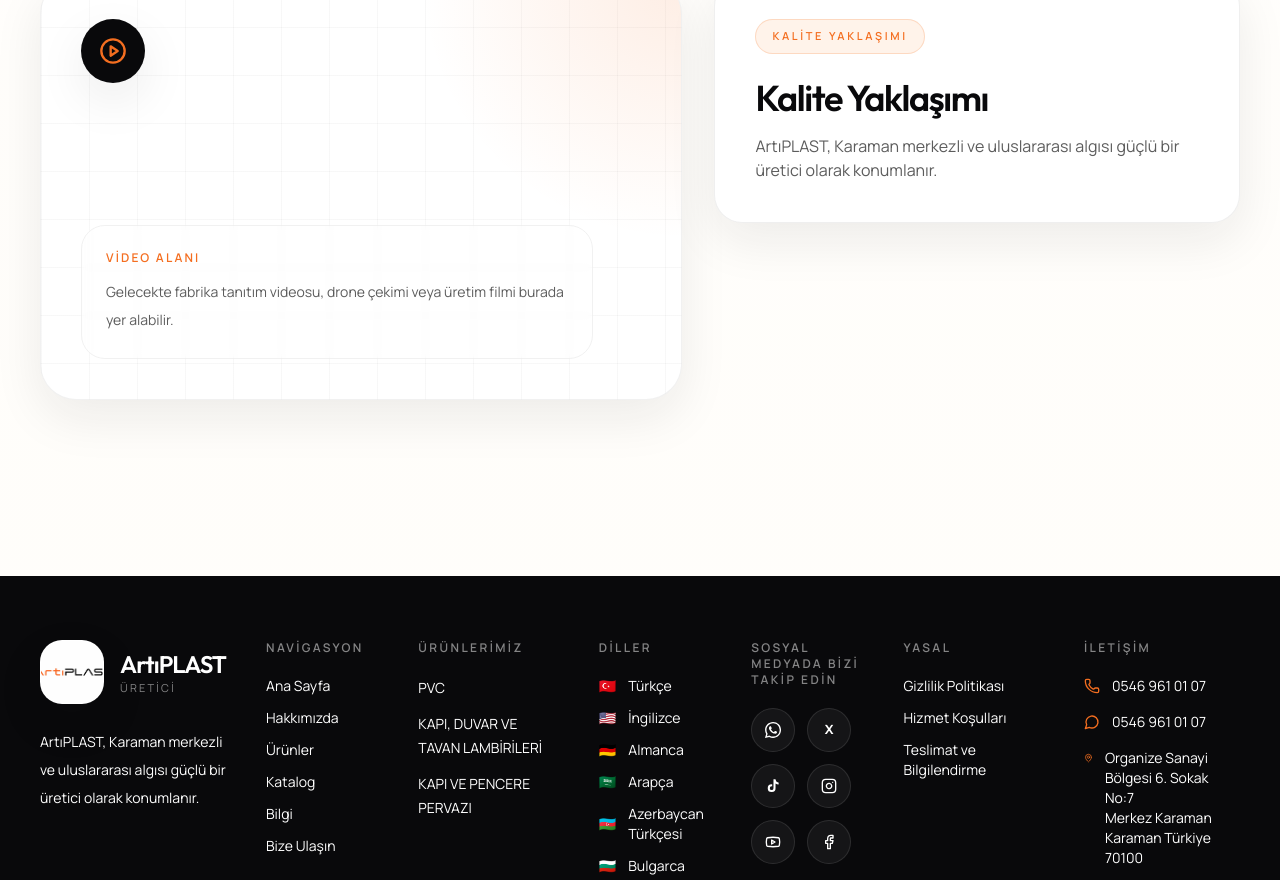
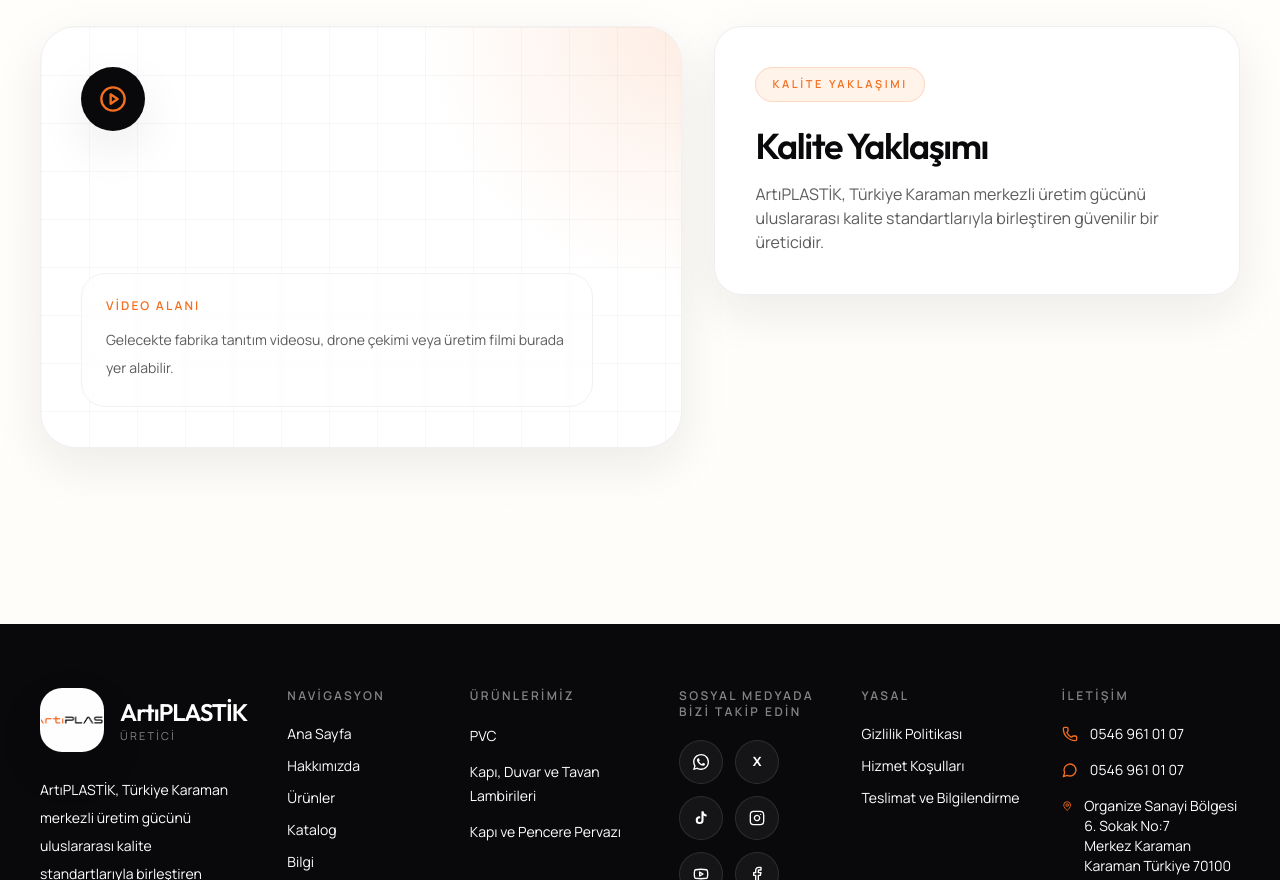
Before and after one commit to artiplastfab/artiplast-site, a Next.js app: page /about in a window 1280 px wide. Shown: the part 1920-2800 px from the top of the page. Built offline with nearby package versions, Linux system fonts and the light colour scheme.

Commit message:
header ve footer güncellendi, diller kaldırıldı, marka ArtıPLASTİK olarak değiştirildi

```diff
--- a/app/[locale]/about/page.tsx
+++ b/app/[locale]/about/page.tsx
@@ -20,7 +20,7 @@
     locale: safeLocale,
     title: "About",
     description:
-      "Learn about ArtıPLAST, a Karaman-based manufacturer focused on premium product presentation and reliable production capability.",
+    "Learn about ArtıPLASTİK, a Karaman-based manufacturer focused on premium product presentation and reliable production capability.",
     path: "/about",
   });
 }
--- a/app/[locale]/contact/page.tsx
+++ b/app/[locale]/contact/page.tsx
@@ -18,7 +18,7 @@
   return buildMetadata({
     locale: safeLocale,
     title: "Contact",
-    description: "Contact ArtıPLAST for product information, factory discussions, and future export-oriented inquiries.",
+  description: "Contact ArtıPLASTİK for product information, factory discussions, and future export-oriented inquiries.",
     path: "/contact",
   });
 }
--- a/app/[locale]/faq/page.tsx
+++ b/app/[locale]/faq/page.tsx
@@ -17,7 +17,7 @@
   return buildMetadata({
     locale: safeLocale,
     title: "FAQ",
-    description: "Frequently asked questions about ArtıPLAST products, production communication, and contact flow.",
+  description: "Frequently asked questions about ArtıPLASTİK products, production communication, and contact flow.",
     path: "/faq",
   });
 }
--- a/app/[locale]/layout.tsx
+++ b/app/[locale]/layout.tsx
@@ -20,9 +20,9 @@
 
   return buildMetadata({
     locale: safeLocale,
-    title: "ArtıPLAST",
+    title: "ArtıPLASTİK",
     description:
-      "ArtıPLAST is a Karaman-based Turkish manufacturer producing tavan lambiri, kaval borusu, and duvar lambiri for international buyers.",
+      "ArtıPLASTİK is a Karaman-based Turkish manufacturer producing premium PVC, ceiling claddings, door claddings, wall claddings, and trim solutions for international buyers.",
     path: "",
   });
 }
--- a/app/[locale]/products/[slug]/page.tsx
+++ b/app/[locale]/products/[slug]/page.tsx
@@ -45,7 +45,7 @@
     return buildMetadata({
       locale: safeLocale,
       title: "Product",
-      description: "ArtıPLAST product detail page.",
+  description: "ArtıPLASTİK product detail page.",
       path: `/products/${slug}`,
     });
   }
--- a/app/[locale]/products/page.tsx
+++ b/app/[locale]/products/page.tsx
@@ -18,7 +18,7 @@
     locale: safeLocale,
     title: "Products",
     description:
-      "Explore ArtıPLAST product categories including tavan lambiri, kaval borusu, and duvar lambiri.",
+    "Explore ArtıPLASTİK product categories including PVC, ceiling claddings, door claddings, wall claddings, and trim solutions.",
     path: "/products",
   });
 }
--- a/app/layout.tsx
+++ b/app/layout.tsx
@@ -17,8 +17,8 @@
 
 export const metadata: Metadata = {
   metadataBase: new URL("https://www.artiplast.com"),
-  title: "ArtıPLAST",
-  description: "Premium manufacturer website for ArtıPLAST.",
+  title: "ArtıPLASTİK",
+  description: "Premium manufacturer website for ArtıPLASTİK.",
 };
 
 export default function RootLayout({
--- a/app/page.tsx
+++ b/app/page.tsx
@@ -7,9 +7,9 @@
 export function generateMetadata(): Metadata {
   return buildMetadata({
     locale: defaultLocale,
-    title: "ArtıPLAST",
+    title: "ArtıPLASTİK",
     description:
-      "ArtıPLAST is a Karaman-based Turkish manufacturer producing tavan lambiri, kaval borusu, and duvar lambiri for international buyers.",
+      "ArtıPLASTİK is a Karaman-based Turkish manufacturer producing premium PVC, ceiling claddings, door claddings, wall claddings, and trim solutions for international buyers.",
     path: "",
   });
 }
--- a/components/footer.tsx
+++ b/components/footer.tsx
@@ -12,7 +12,7 @@
   getUiCopy,
 } from "@/data/site";
 import { getLegalLinks, getLegalSectionTitle } from "@/data/legal";
-import { getLocaleDisplayName, localeLabels, localizedPath, locales, type Locale } from "@/lib/i18n";
+import { type Locale } from "@/lib/i18n";
 
 export function Footer({ locale }: { locale: Locale }) {
   const links = getFooterLinks(locale);
@@ -21,13 +21,13 @@
   const legalLinks = getLegalLinks(locale);
   const legalTitle = getLegalSectionTitle(locale);
   const footerProductsByLocale: Record<Locale, { title: string; items: string[] }> = {
-    tr: { title: "Ürünlerimiz", items: ["PVC", "KAPI, DUVAR VE TAVAN LAMBİRİLERİ", "KAPI VE PENCERE PERVAZI"] },
-    en: { title: "Our Products", items: ["PVC", "DOOR, WALL AND CEILING CLADDING", "DOOR AND WINDOW TRIM"] },
-    de: { title: "Unsere Produkte", items: ["PVC", "TÜR-, WAND- UND DECKENVERKLEIDUNGEN", "TÜR- UND FENSTERLEISTE"] },
+    tr: { title: "Ürünlerimiz", items: ["PVC", "Kapı, Duvar ve Tavan Lambirileri", "Kapı ve Pencere Pervazı"] },
+    en: { title: "Our Products", items: ["PVC", "Door, Wall and Ceiling Claddings", "Door and Window Trim"] },
+    de: { title: "Unsere Produkte", items: ["PVC", "Tür-, Wand- und Deckenverkleidungen", "Tür- und Fensterleiste"] },
     ar: { title: "منتجاتنا", items: ["PVC", "كسوات الأبواب والجدران والأسقف", "إطار الأبواب والنوافذ"] },
-    az: { title: "Məhsullarımız", items: ["PVC", "QAPI, DİVAR VƏ TAVAN LAMBİRİLƏRİ", "QAPI VƏ PƏNCƏRƏ PƏRVAZI"] },
-    bg: { title: "Нашите продукти", items: ["PVC", "ЛАМПЕРИИ ЗА ВРАТИ, СТЕНИ И ТАВАНИ", "ПЕРВАЗ ЗА ВРАТИ И ПРОЗОРЦИ"] },
-    fr: { title: "Nos Produits", items: ["PVC", "LAMBRIS PORTE, MUR ET PLAFOND", "MOULURE DE PORTE ET FENÊTRE"] },
+    az: { title: "Məhsullarımız", items: ["PVC", "Qapı, Divar və Tavan Lambiriləri", "Qapı və Pəncərə Pərvazı"] },
+    bg: { title: "Нашите продукти", items: ["PVC", "Ламперии За Врати, Стени И Тавани", "Перваз За Врати И Прозорци"] },
+    fr: { title: "Nos Produits", items: ["PVC", "Lambris Porte, Mur Et Plafond", "Moulure De Porte Et Fenêtre"] },
   };
   const socialTitleByLocale: Record<Locale, string> = {
     tr: "Sosyal Medyada Bizi Takip Edin",
@@ -66,7 +66,7 @@
   return (
     <footer className="mt-24 bg-ink text-white">
       <div className="container-shell py-14 sm:py-16">
-        <div className="grid gap-10 lg:grid-cols-[1.05fr_0.72fr_0.9fr_0.72fr_0.72fr_0.9fr_1fr]">
+        <div className="grid gap-10 lg:grid-cols-[1.15fr_0.8fr_0.95fr_0.8fr_0.9fr_1fr]">
           <div>
             <div className="flex items-center gap-4">
               <div className="relative h-16 w-16 overflow-hidden rounded-[22px] border border-white/10 bg-white shadow-soft">
@@ -108,20 +108,6 @@
                 <span key={item} className="text-sm leading-6 text-white/78">
                   {item}
                 </span>
-              ))}
-            </div>
-          </div>
-
-          <div>
-            <p className="text-xs font-semibold uppercase tracking-[0.2em] text-white/50">
-              {copy.footer.languages}
-            </p>
-            <div className="mt-5 flex flex-col gap-3">
-              {locales.map((item) => (
-                <Link key={item} href={localizedPath(item)} className="flex items-center gap-3 text-sm text-white/78 transition hover:text-white">
-                  <span>{localeLabels[item].flag}</span>
-                  <span>{getLocaleDisplayName(locale, item)}</span>
-                </Link>
               ))}
             </div>
           </div>
--- a/data/site.ts
+++ b/data/site.ts
@@ -2,7 +2,7 @@
 import type { LucideIcon } from "lucide-react";
 import { localizedPath, type Locale } from "@/lib/i18n";
 
-export const BRAND_NAME = "ArtıPLAST";
+export const BRAND_NAME = "ArtıPLASTİK";
 export const BRAND_SUBTITLE = "Üretici";
 export const PHONE_DISPLAY = "0546 961 01 07";
 export const PHONE_LINK = "tel:+905469610107";
@@ -262,7 +262,7 @@
     },
     pages: {
       products: { eyebrow: "Ürünler", title: "Temiz, net ve premium bir ürün kataloğu.", description: "Ana ürün aileleri güçlü görseller ve kısa içeriklerle sunulur." },
-      about: { eyebrow: "Hakkımızda", title: "Kısa ama güven veren bir üretici hikayesi.", description: "ArtıPLAST, Karaman merkezli ve uluslararası algısı güçlü bir üretici olarak konumlanır." },
+      about: { eyebrow: "Hakkımızda", title: "Kısa ama güven veren bir üretici hikayesi.", description: "ArtıPLASTİK, Türkiye Karaman merkezli üretim gücünü uluslararası kalite standartlarıyla birleştiren güvenilir bir üreticidir." },
       faq: { eyebrow: "SSS", title: "Hızlı ve net cevaplar.", description: "Ürünler, iletişim ve üretim yaklaşımıyla ilgili temel bilgiler." },
       contact: { eyebrow: "İletişim", title: "Fabrikaya doğrudan ulaşın.", description: "Telefon, WhatsApp ve adres bilgilerimizle hızlı temas kurun." },
     },
@@ -270,7 +270,7 @@
       navigation: "Navigasyon",
       languages: "Diller",
       contact: "İletişim",
-      copyright: "© 2026 ArtıPLAST. Tüm hakları saklıdır.",
+      copyright: "© 2026 ArtıPLASTİK. Tüm hakları saklıdır.",
     },
     labels: {
       phone: "Telefon",
@@ -347,7 +347,7 @@
     },
     pages: {
       products: { eyebrow: "Products", title: "A clean and premium product catalog.", description: "The main product families are presented through strong visuals and concise text." },
-      about: { eyebrow: "About", title: "A concise and confident manufacturer story.", description: "ArtıPLAST is positioned as a Karaman-based producer with international credibility." },
+      about: { eyebrow: "About", title: "A concise and confident manufacturer story.", description: "ArtıPLASTİK is a reliable manufacturer based in Karaman, Türkiye, combining production strength with international quality standards." },
       faq: { eyebrow: "FAQ", title: "Fast and clear answers.", description: "Essential information about products, contact, and manufacturing approach." },
       contact: { eyebrow: "Contact", title: "Reach the factory directly.", description: "Contact us quickly through phone, WhatsApp, and address details." },
     },
@@ -355,7 +355,7 @@
       navigation: "Navigation",
       languages: "Languages",
       contact: "Contact",
-      copyright: "© 2026 ArtıPLAST. All rights reserved.",
+      copyright: "© 2026 ArtıPLASTİK. All rights reserved.",
     },
     labels: {
       phone: "Phone",
@@ -434,7 +434,7 @@
           faq: { eyebrow: "FAQ", title: "Schnelle und klare Antworten.", description: "Wichtige Informationen zu Produkten, Kontakt und Produktionsansatz." },
           contact: { eyebrow: "Kontakt", title: "Kontaktieren Sie die Fabrik direkt.", description: "Erreichen Sie uns schnell über Telefon, WhatsApp und Adresse." },
         },
-        footer: { navigation: "Navigation", languages: "Sprachen", contact: "Kontakt", copyright: "© 2026 ArtıPLAST. Alle Rechte vorbehalten." },
+        footer: { navigation: "Navigation", languages: "Sprachen", contact: "Kontakt", copyright: "© 2026 ArtıPLASTİK. Alle Rechte vorbehalten." },
         labels: { phone: "Telefon", whatsapp: "WhatsApp", address: "Adresse", dimensions: "Abmessungen", finishOptions: "Oberflächen", colorRange: "Farben", packaging: "Verpackung", placeholder: "Wird ergänzt", applications: "Anwendungsbereiche", specifications: "Spezifikationen", factoryConfidence: "Produktionssicherheit", relatedProducts: "Verwandte Produkte", company: "Unternehmen", qualityApproach: "Qualitätsansatz", map: "Standort", form: "Anfrageformular" },
         form: { title: "Direkt Kontakt aufnehmen.", description: "Hinterlassen Sie eine kurze Nachricht zu Produkt, Projekt oder Sonderanfertigung.", fullName: "Name", company: "Unternehmen", email: "E-Mail", phone: "Telefon / WhatsApp", message: "Beschreiben Sie Ihr Produkt oder Ihre Anfrage.", success: "Ihre Nachricht wurde empfangen. Das Formular kann später an E-Mail oder CRM angebunden werden." },
         home: { productsEyebrow: "Produkte", productsTitle: "Drei zentrale Produktfamilien, klar präsentiert.", productsDescription: "Die visuell starke Struktur hilft Käufern, die Produkte schnell zu verstehen.", whyEyebrow: "Warum ArtıPLAST", whyTitle: "Ein Unternehmensauftritt mit Vertrauen, Ordnung und Produktionsstärke.", whyDescription: "Wenig Text, klare Signale und großzügige Abstände schaffen Premium-Wirkung.", featuredEyebrow: "Visuelles Highlight", featuredTitle: "Großzügiger redaktioneller Raum für Premium-Medien.", featuredDescription: "Der breite Bildbereich verleiht der Startseite einen ruhigen internationalen Charakter.", galleryEyebrow: "Galerie", galleryTitle: "Produktorientierte Bilder mit sehr wenig Text.", galleryDescription: "Premium-Galeriesystem für echte Fabrik- und Produktfotos.", factoryPreviewEyebrow: "Fabrikvorschau", factoryPreviewTitle: "Reservierter Bereich für Außen-, Innen- und Produktionsbilder.", factoryPreviewDescription: "Die Struktur ist bereit für künftige Fabrikvideos und Fotoinhalte.", ctaTitle: "Schaffen Sie einen ersten Eindruck, der so präzise aussieht wie die Produktion dahinter.", ctaDescription: "Entdecken Sie Produktkategorien oder kontaktieren Sie die Fabrik für Maße, Projekte und Sonderwünsche." },
@@ -723,15 +723,69 @@
       { label: "Pourquoi nous", href: localizedPath(locale, "/about#neden-biz") },
     ],
   };
-  const productChildren = getProducts(locale).map((product) => ({
-    label: product.name,
-    href: localizedPath(locale, `/products/${product.slug}`),
-  }));
+  const productChildrenByLocale: Record<Locale, Array<{ label: string; href: string }>> = {
+    tr: [
+      { label: "PVC", href: localizedPath(locale, "/products#pvc") },
+      { label: "Tavan Lambirileri", href: localizedPath(locale, "/products#tavan-lambirileri") },
+      { label: "Kapı Lambirileri", href: localizedPath(locale, "/products#kapi-lambirileri") },
+      { label: "Duvar Lambirileri", href: localizedPath(locale, "/products#duvar-lambirileri") },
+      { label: "Kapı Pervazı", href: localizedPath(locale, "/products#kapi-pervazi") },
+      { label: "Pencere Pervazı", href: localizedPath(locale, "/products#pencere-pervazi") },
+    ],
+    en: [
+      { label: "PVC", href: localizedPath(locale, "/products#pvc") },
+      { label: "Ceiling Claddings", href: localizedPath(locale, "/products#tavan-lambirileri") },
+      { label: "Door Claddings", href: localizedPath(locale, "/products#kapi-lambirileri") },
+      { label: "Wall Claddings", href: localizedPath(locale, "/products#duvar-lambirileri") },
+      { label: "Door Trim", href: localizedPath(locale, "/products#kapi-pervazi") },
+      { label: "Window Trim", href: localizedPath(locale, "/products#pencere-pervazi") },
+    ],
+    de: [
+      { label: "PVC", href: localizedPath(locale, "/products#pvc") },
+      { label: "Deckenverkleidungen", href: localizedPath(locale, "/products#tavan-lambirileri") },
+      { label: "Türverkleidungen", href: localizedPath(locale, "/products#kapi-lambirileri") },
+      { label: "Wandverkleidungen", href: localizedPath(locale, "/products#duvar-lambirileri") },
+      { label: "Türleiste", href: localizedPath(locale, "/products#kapi-pervazi") },
+      { label: "Fensterleiste", href: localizedPath(locale, "/products#pencere-pervazi") },
+    ],
+    ar: [
+      { label: "PVC", href: localizedPath(locale, "/products#pvc") },
+      { label: "كسوات السقف", href: localizedPath(locale, "/products#tavan-lambirileri") },
+      { label: "كسوات الأبواب", href: localizedPath(locale, "/products#kapi-lambirileri") },
+      { label: "كسوات الجدران", href: localizedPath(locale, "/products#duvar-lambirileri") },
+      { label: "إطار الباب", href: localizedPath(locale, "/products#kapi-pervazi") },
+      { label: "إطار النافذة", href: localizedPath(locale, "/products#pencere-pervazi") },
+    ],
+    az: [
+      { label: "PVC", href: localizedPath(locale, "/products#pvc") },
+      { label: "Tavan Lambiriləri", href: localizedPath(locale, "/products#tavan-lambirileri") },
+      { label: "Qapı Lambiriləri", href: localizedPath(locale, "/products#kapi-lambirileri") },
+      { label: "Divar Lambiriləri", href: localizedPath(locale, "/products#duvar-lambirileri") },
+      { label: "Qapı Pərvazı", href: localizedPath(locale, "/products#kapi-pervazi") },
+      { label: "Pəncərə Pərvazı", href: localizedPath(locale, "/products#pencere-pervazi") },
+    ],
+    bg: [
+      { label: "PVC", href: localizedPath(locale, "/products#pvc") },
+      { label: "Таванни Ламперии", href: localizedPath(locale, "/products#tavan-lambirileri") },
+      { label: "Ламперии За Врати", href: localizedPath(locale, "/products#kapi-lambirileri") },
+      { label: "Стенни Ламперии", href: localizedPath(locale, "/products#duvar-lambirileri") },
+      { label: "Перваз За Врата", href: localizedPath(locale, "/products#kapi-pervazi") },
+      { label: "Перваз За Прозорец", href: localizedPath(locale, "/products#pencere-pervazi") },
+    ],
+    fr: [
+      { label: "PVC", href: localizedPath(locale, "/products#pvc") },
+      { label: "Lambris De Plafond", href: localizedPath(locale, "/products#tavan-lambirileri") },
+      { label: "Lambris De Porte", href: localizedPath(locale, "/products#kapi-lambirileri") },
+      { label: "Lambris Muraux", href: localizedPath(locale, "/products#duvar-lambirileri") },
+      { label: "Moulure De Porte", href: localizedPath(locale, "/products#kapi-pervazi") },
+      { label: "Moulure De Fenêtre", href: localizedPath(locale, "/products#pencere-pervazi") },
+    ],
+  };
 
   return [
     { label: c.navigation.home, href: localizedPath(locale) },
     { label: c.navigation.about, href: localizedPath(locale, "/about"), children: aboutChildrenByLocale[locale] },
-    { label: c.navigation.products, href: localizedPath(locale, "/products"), children: productChildren },
+    { label: c.navigation.products, href: localizedPath(locale, "/products"), children: productChildrenByLocale[locale] },
     { label: c.navigation.catalog, href: localizedPath(locale, "/katalog") },
     { label: c.navigation.faq, href: localizedPath(locale, "/info") },
     { label: c.navigation.contact, href: localizedPath(locale, "/contact") },
--- a/lib/metadata.ts
+++ b/lib/metadata.ts
@@ -12,7 +12,7 @@
   description: string;
   path: string;
 }): Metadata {
-  const pageTitle = title === "ArtıPLAST" ? title : `${title} | ArtıPLAST`;
+  const pageTitle = title === "ArtıPLASTİK" ? title : `${title} | ArtıPLASTİK`;
   const url = `https://www.artiplast.com${localizedPath(locale, path)}`;
 
   return {
@@ -34,7 +34,7 @@
       title: pageTitle,
       description,
       url,
-      siteName: "ArtıPLAST",
+      siteName: "ArtıPLASTİK",
       locale: localeLabels[locale].label,
       type: "website",
       images: [
@@ -42,7 +42,7 @@
           url: "https://www.artiplast.com/og-cover.jpg",
           width: 1200,
           height: 630,
-          alt: "ArtıPLAST premium manufacturer website",
+          alt: "ArtıPLASTİK premium manufacturer website",
         },
       ],
     },
```
Also changed, not shown: components/mobile-menu.tsx (+17 -2 lines).
